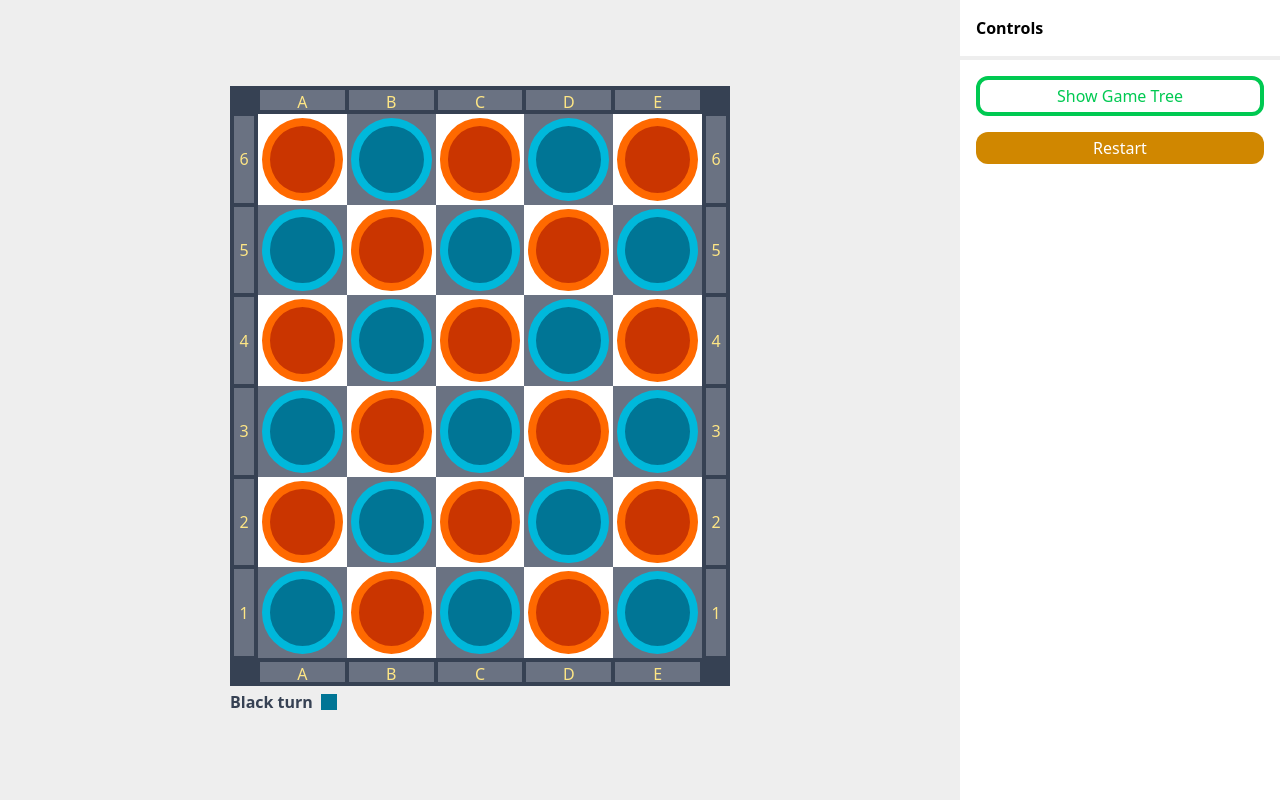
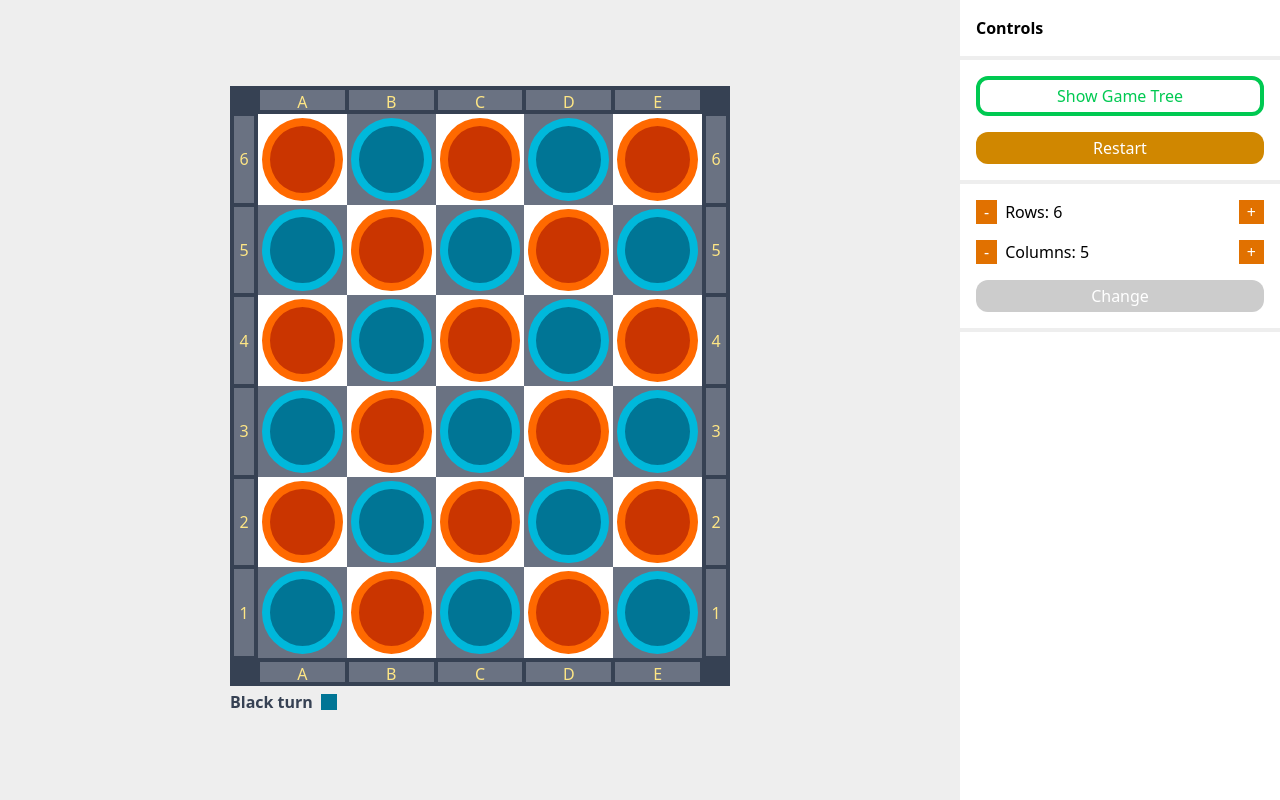
Before and after one commit to it1shka/clobber, a React (Vite) app: page / in a window 1280 px wide. Built offline with nearby package versions, Linux system fonts and the light colour scheme.

Commit message:
feat: added board resize

```diff
--- a/src/BoardPane.tsx
+++ b/src/BoardPane.tsx
@@ -73,6 +73,8 @@ const BoardPane = () => {
           }}
         >
           <Board
+            rows={state.rows}
+            columns={state.columns}
             pieces={state.pieces}
             highlight={highlight}
             onCellClick={handleCellClick}
--- a/src/ControlPane.tsx
+++ /dev/null
@@ -1,48 +0,0 @@
-import useTreePaneState from './GameTreePane/state'
-import { useGameState, useGameStateComputedAttrs } from './useGameState'
-
-const ControlPane = () => {
-  const { open } = useTreePaneState()
-  const { back, forth, restart } = useGameState()
-  const { canRollback, canForward } = useGameStateComputedAttrs()
-
-  return (
-    <div className="w-full h-full flex flex-col">
-      <h2 className="p-4 font-bold border-b-4 border-[#eee]">Controls</h2>
-      <div className="flex-1 flex flex-col p-4 items-center gap-2">
-        <button
-          onClick={open}
-          className="border-4 border-green-500 w-full p-1 rounded-xl text-green-500 cursor-pointer hover:border-green-400 hover:text-green-400"
-        >
-          Show Game Tree
-        </button>
-        <div className="w-full flex flex-row items-center gap-2">
-          {canRollback && (
-            <button
-              onClick={back}
-              className="flex-1 rounded-xl bg-red-600 text-white p-1 hover:bg-red-800 cursor-pointer"
-            >
-              Back
-            </button>
-          )}
-          {canForward && (
-            <button
-              onClick={forth}
-              className="flex-1 rounded-xl bg-blue-600 text-white p-1 hover:bg-blue-800 cursor-pointer"
-            >
-              Forward
-            </button>
-          )}
-        </div>
-        <button
-          onClick={restart}
-          className="w-full rounded-xl bg-yellow-600 text-white p-1 hover:bg-yellow-800 cursor-pointer"
-        >
-          Restart
-        </button>
-      </div>
-    </div>
-  )
-}
-
-export default ControlPane
--- /dev/null
+++ b/src/ControlPane/MiscControls.tsx
@@ -0,0 +1,45 @@
+import useTreePaneState from '../GameTreePane/state'
+import { useGameState, useGameStateComputedAttrs } from '../useGameState'
+
+const MiscControls = () => {
+  const { open } = useTreePaneState()
+  const { back, forth, restart } = useGameState()
+  const { canRollback, canForward } = useGameStateComputedAttrs()
+
+  return (
+    <div className="flex flex-col p-4 items-center gap-2 border-b-4 border-[#eee]">
+      <button
+        onClick={open}
+        className="border-4 border-green-500 w-full p-1 rounded-xl text-green-500 cursor-pointer hover:border-green-400 hover:text-green-400"
+      >
+        Show Game Tree
+      </button>
+      <div className="w-full flex flex-row items-center gap-2">
+        {canRollback && (
+          <button
+            onClick={back}
+            className="flex-1 rounded-xl bg-red-600 text-white p-1 hover:bg-red-800 cursor-pointer"
+          >
+            Back
+          </button>
+        )}
+        {canForward && (
+          <button
+            onClick={forth}
+            className="flex-1 rounded-xl bg-blue-600 text-white p-1 hover:bg-blue-800 cursor-pointer"
+          >
+            Forward
+          </button>
+        )}
+      </div>
+      <button
+        onClick={restart}
+        className="w-full rounded-xl bg-yellow-600 text-white p-1 hover:bg-yellow-800 cursor-pointer"
+      >
+        Restart
+      </button>
+    </div>
+  )
+}
+
+export default MiscControls
--- /dev/null
+++ b/src/ControlPane/SizeControl.tsx
@@ -0,0 +1,45 @@
+import type { SizeControlProps } from './types.ts'
+
+const SizeControl = ({
+  title,
+  value,
+  onChange,
+  limits: [minLimit, maxLimit],
+}: SizeControlProps) => {
+  const canDecrease = value > minLimit
+  const canIncrease = value < maxLimit
+
+  const decrease = () => {
+    if (!canDecrease) return
+    onChange(value - 1)
+  }
+
+  const increase = () => {
+    if (!canIncrease) return
+    onChange(value + 1)
+  }
+
+  return (
+    <div className="w-full flex items-center gap-2">
+      <button
+        className="px-2 cursor-pointer bg-amber-600 hover:bg-amber-700 text-white"
+        onClick={decrease}
+        style={{ backgroundColor: !canDecrease ? '#ccc' : undefined }}
+      >
+        {'-'}
+      </button>
+      <p className="flex-1">
+        {title}: {value}
+      </p>
+      <button
+        className="px-2 cursor-pointer bg-amber-600 hover:bg-amber-700 text-white"
+        onClick={increase}
+        style={{ backgroundColor: !canIncrease ? '#ccc' : undefined }}
+      >
+        {'+'}
+      </button>
+    </div>
+  )
+}
+
+export default SizeControl
--- /dev/null
+++ b/src/ControlPane/SizeControls.tsx
@@ -0,0 +1,43 @@
+import { useState } from 'react'
+import SizeControl from './SizeControl'
+import { useGameState, useGameStateComputedAttrs } from '../useGameState'
+
+const SizeControls = () => {
+  const [rows, setRows] = useState(6)
+  const [columns, setColumns] = useState(5)
+
+  const { resizeAndRestart } = useGameState()
+  const { state } = useGameStateComputedAttrs()
+  const difference = state.rows !== rows || state.columns !== columns
+
+  const resizeBoard = () => {
+    if (!difference) return
+    resizeAndRestart(rows, columns)
+  }
+
+  return (
+    <div className="flex flex-col p-4 items-center gap-4 border-b-4 border-[#eee]">
+      <SizeControl
+        title="Rows"
+        value={rows}
+        onChange={setRows}
+        limits={[3, 12]}
+      />
+      <SizeControl
+        title="Columns"
+        value={columns}
+        onChange={setColumns}
+        limits={[3, 12]}
+      />
+      <button
+        className="w-full rounded-xl bg-yellow-600 text-white p-1 hover:bg-yellow-800 cursor-pointer"
+        onClick={resizeBoard}
+        style={{ backgroundColor: !difference ? '#ccc' : undefined }}
+      >
+        Change
+      </button>
+    </div>
+  )
+}
+
+export default SizeControls
--- /dev/null
+++ b/src/ControlPane/index.tsx
@@ -0,0 +1,14 @@
+import MiscControls from './MiscControls'
+import SizeControls from './SizeControls'
+
+const ControlPane = () => {
+  return (
+    <div className="w-full h-full flex flex-col">
+      <h2 className="p-4 font-bold border-b-4 border-[#eee]">Controls</h2>
+      <MiscControls />
+      <SizeControls />
+    </div>
+  )
+}
+
+export default ControlPane
--- /dev/null
+++ b/src/ControlPane/types.ts
@@ -0,0 +1,6 @@
+export type SizeControlProps = {
+  title: string
+  value: number
+  onChange: (newValue: number) => void
+  limits: readonly [number, number]
+}
--- a/src/GameTreePane/TreeNode.tsx
+++ b/src/GameTreePane/TreeNode.tsx
@@ -49,6 +49,8 @@ const TreeNode = ({ data: gameState, isConnectable }: TreeNodeProps) => {
           }}
         >
           <Board
+            rows={gameState.rows}
+            columns={gameState.columns}
             pieces={gameState.pieces}
             highlight={differenceHighlight}
             showBorder={false}
```
